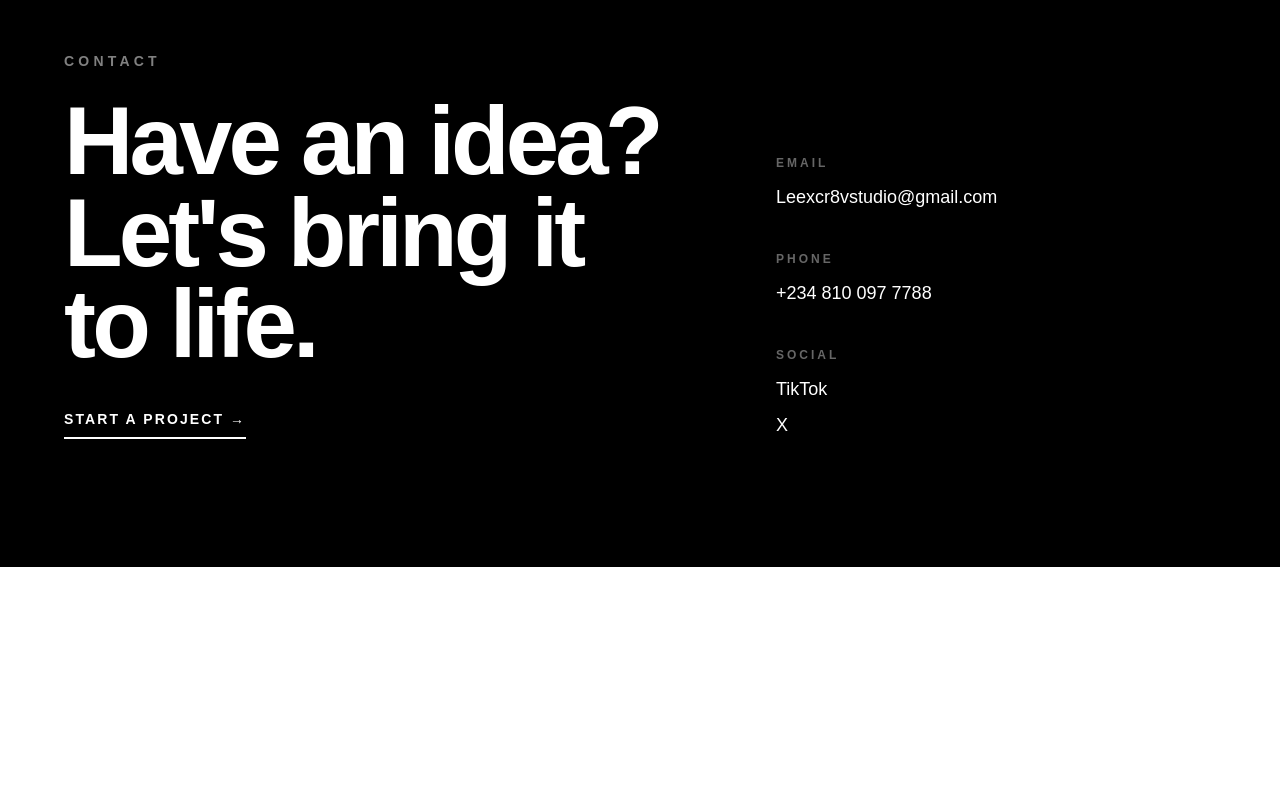
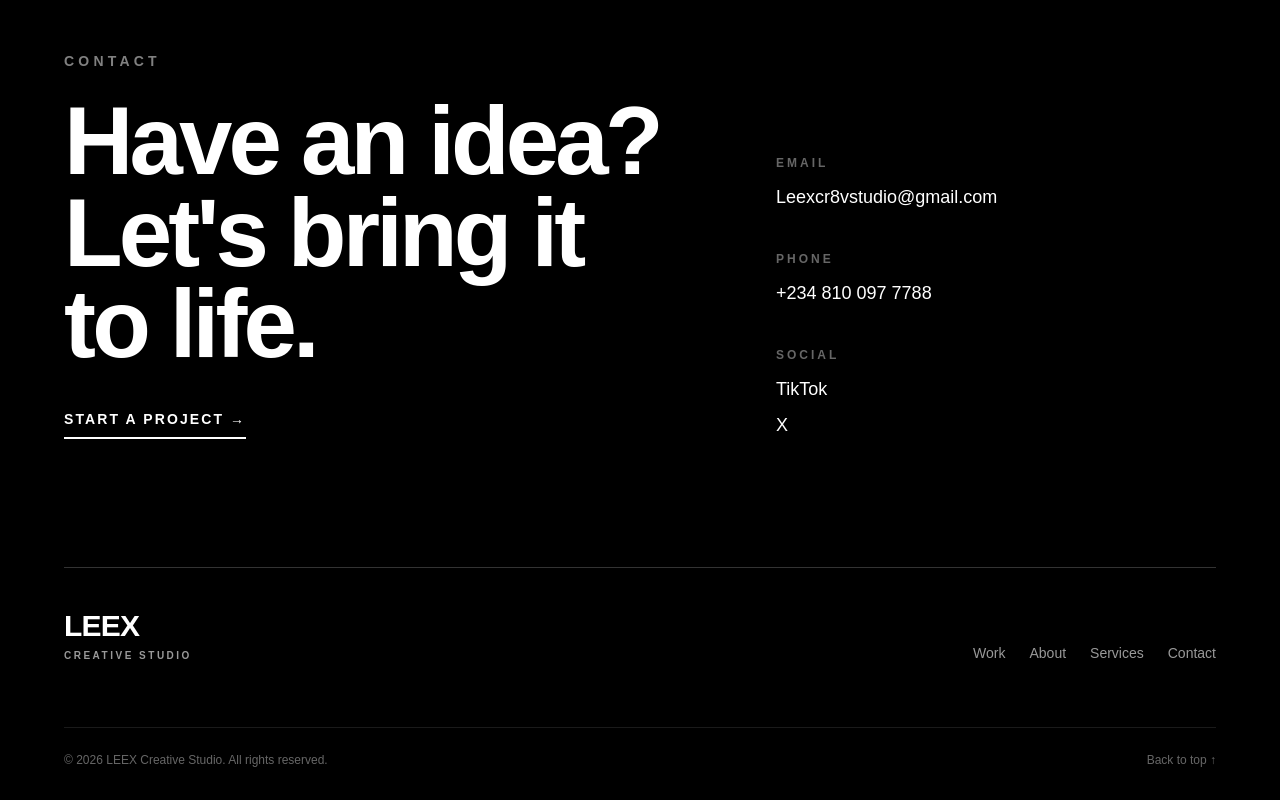
Before and after one commit to Phyleex/felixportfolio, a Next.js app: page / in a window 1280 px wide. Shown: the part 3709-4509 px from the top of the page. Before the commit the page ends 4276 px from the top, so only its background shows below. Built offline with nearby package versions, Linux system fonts and the light colour scheme.

Commit message:
Build footer

```diff
--- a/src/app/page.js
+++ b/src/app/page.js
@@ -3,6 +3,7 @@ import SelectedWork from "@/components/SelectedWork";
 import AboutSection from "@/components/AboutSection";
 import ServicesSection from "@/components/ServicesSection";
 import ContactSection from "@/components/ContactSection";
+import Footer from "@/components/Footer";
 
 export default function Home() {
   return (
@@ -46,6 +47,7 @@ export default function Home() {
       <AboutSection />
       <ServicesSection />
       <ContactSection />
+      <Footer/>
     </main>
   );
 }
--- /dev/null
+++ b/src/components/Footer.jsx
@@ -0,0 +1,54 @@
+export default function Footer() {
+  return (
+    <footer className="bg-black px-6 pb-8 text-white lg:px-16">
+      <div className="mx-auto max-w-7xl">
+        <div className="border-t border-white/20 pt-10">
+          <div className="flex flex-col gap-8 md:flex-row md:items-end md:justify-between">
+            {/* Brand */}
+            <div>
+              <div className="text-3xl font-black tracking-tight">LEEX</div>
+
+              <div className="mt-1 text-[10px] font-semibold uppercase tracking-[0.25em] text-white/60">
+                Creative Studio
+              </div>
+            </div>
+
+            {/* Navigation */}
+            <nav className="flex flex-wrap gap-x-6 gap-y-3 text-sm text-white/60">
+              <a href="#work" className="transition-colors hover:text-white">
+                Work
+              </a>
+
+              <a href="#about" className="transition-colors hover:text-white">
+                About
+              </a>
+
+              <a
+                href="#services"
+                className="transition-colors hover:text-white"
+              >
+                Services
+              </a>
+
+              <a href="#contact" className="transition-colors hover:text-white">
+                Contact
+              </a>
+            </nav>
+          </div>
+
+          {/* Bottom */}
+          <div className="mt-16 flex flex-col gap-4 border-t border-white/10 pt-6 text-xs text-white/40 sm:flex-row sm:items-center sm:justify-between">
+            <p>
+              © {new Date().getFullYear()} LEEX Creative Studio. All rights
+              reserved.
+            </p>
+
+            <a href="#" className="w-fit transition-colors hover:text-white">
+              Back to top ↑
+            </a>
+          </div>
+        </div>
+      </div>
+    </footer>
+  );
+}
```
